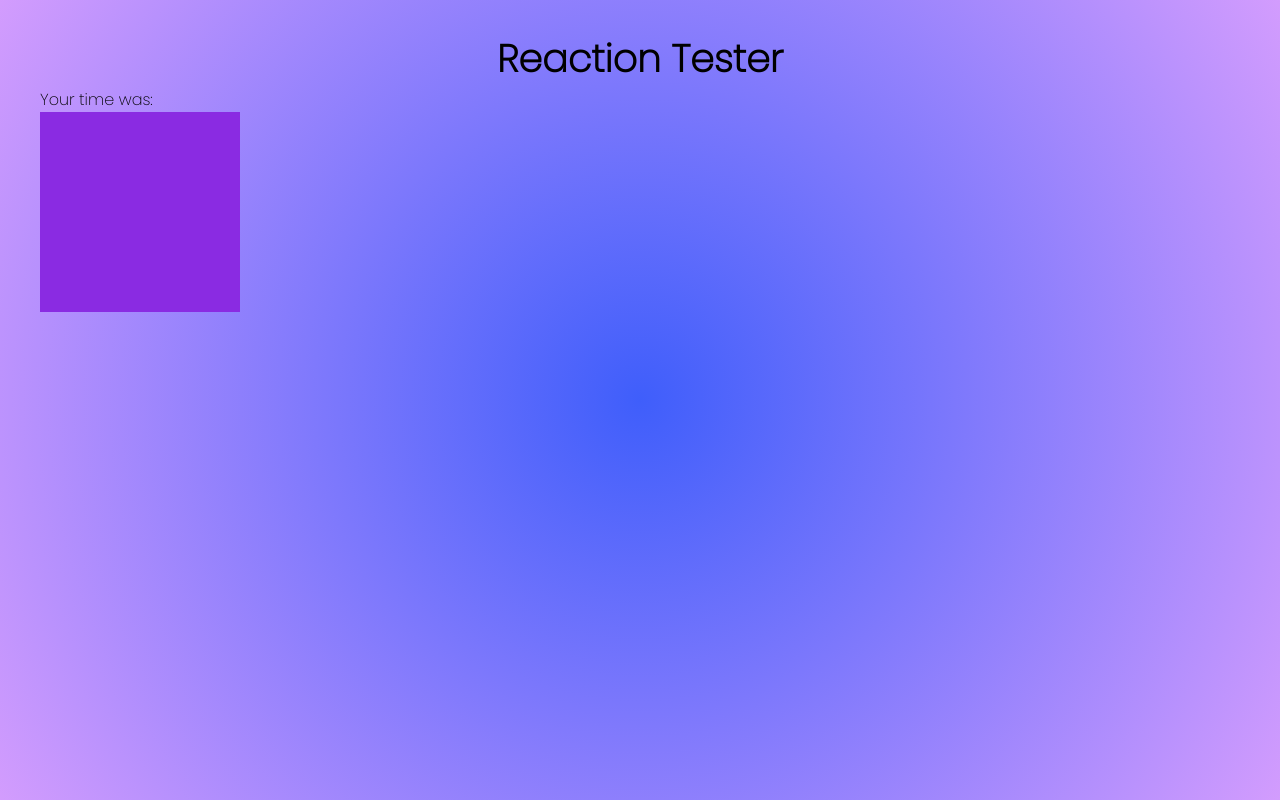
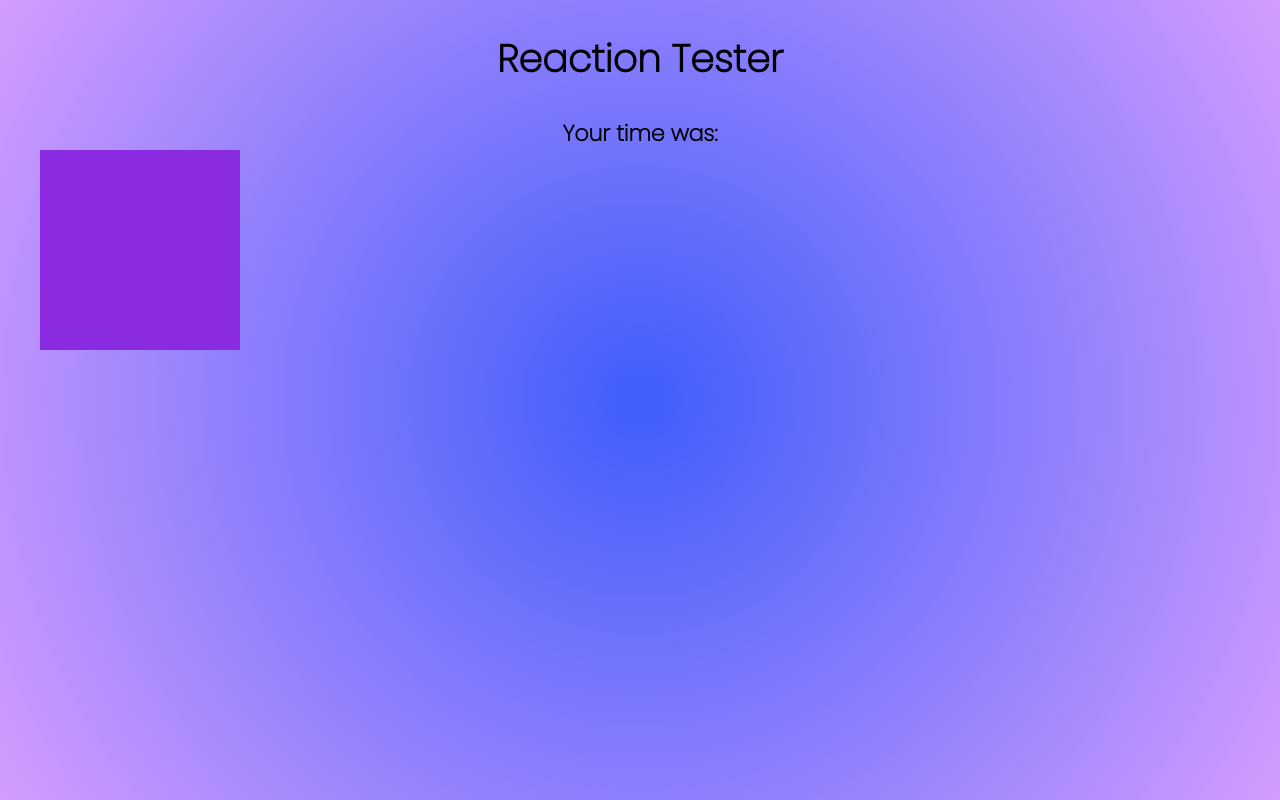
Before and after one commit to asbhogal/JavaScript-Reaction-Tester-Project, a plain HTML site: page index.html in a window 1280 px wide. Drawn offline with Linux system fonts and the light colour scheme.

Commit message:
amendments

```diff
--- a/script.js
+++ b/script.js
@@ -9,3 +9,7 @@ document.getElementById("shape").onclick = function() {
     console.log(timeTaken);
     document.getElementById("timeTaken").innerHTML = timeTaken + "s";       // APPEND THE VALUE TO THE HTML OF THE SPAN timeTaken WITH A CONCATENATION OF THE TIME UNIT, SINCE THIS VALUE CANNOT BE RETURNED DIRECTLY.
 }
+
+function makeShapeAppear() {
+                                                                            // THIS IS JAVASCRIPT NOTATION, NOT LEVERAGING CSS PROPERTIES
+}
--- a/style.scss
+++ b/style.scss
@@ -15,7 +15,12 @@
         text-align: center;
         font-weight: 600;
         font-size: 38px;
-        padding-top: 30px;
+        padding: 30px 0;
+    }
+    p {
+        font-size: 22px;
+        font-weight: bold;
+        text-align: center;
     }
     #shape {
         width: 200px;
```
Also changed, not shown: dist/style.css, 1 other file.
